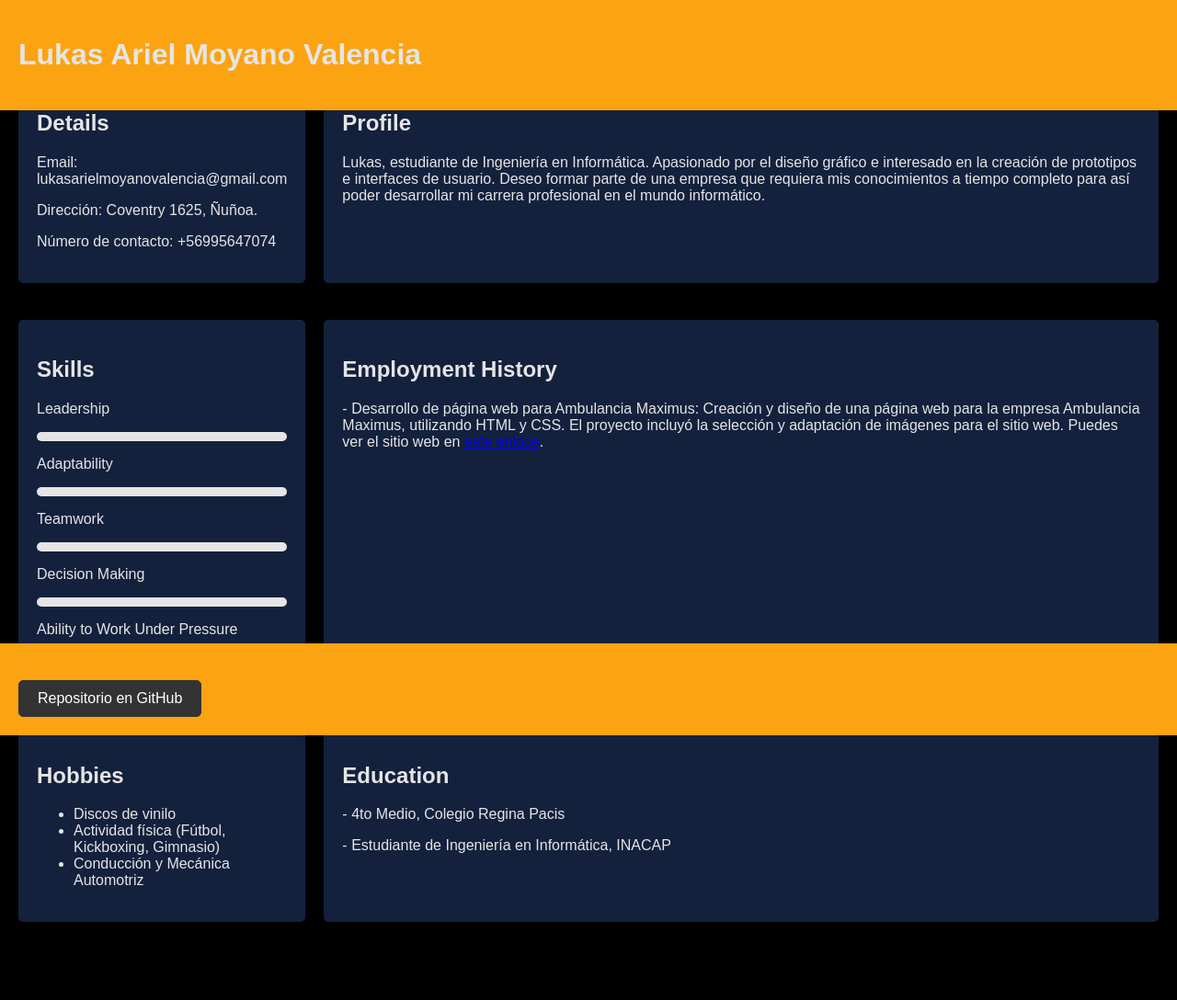
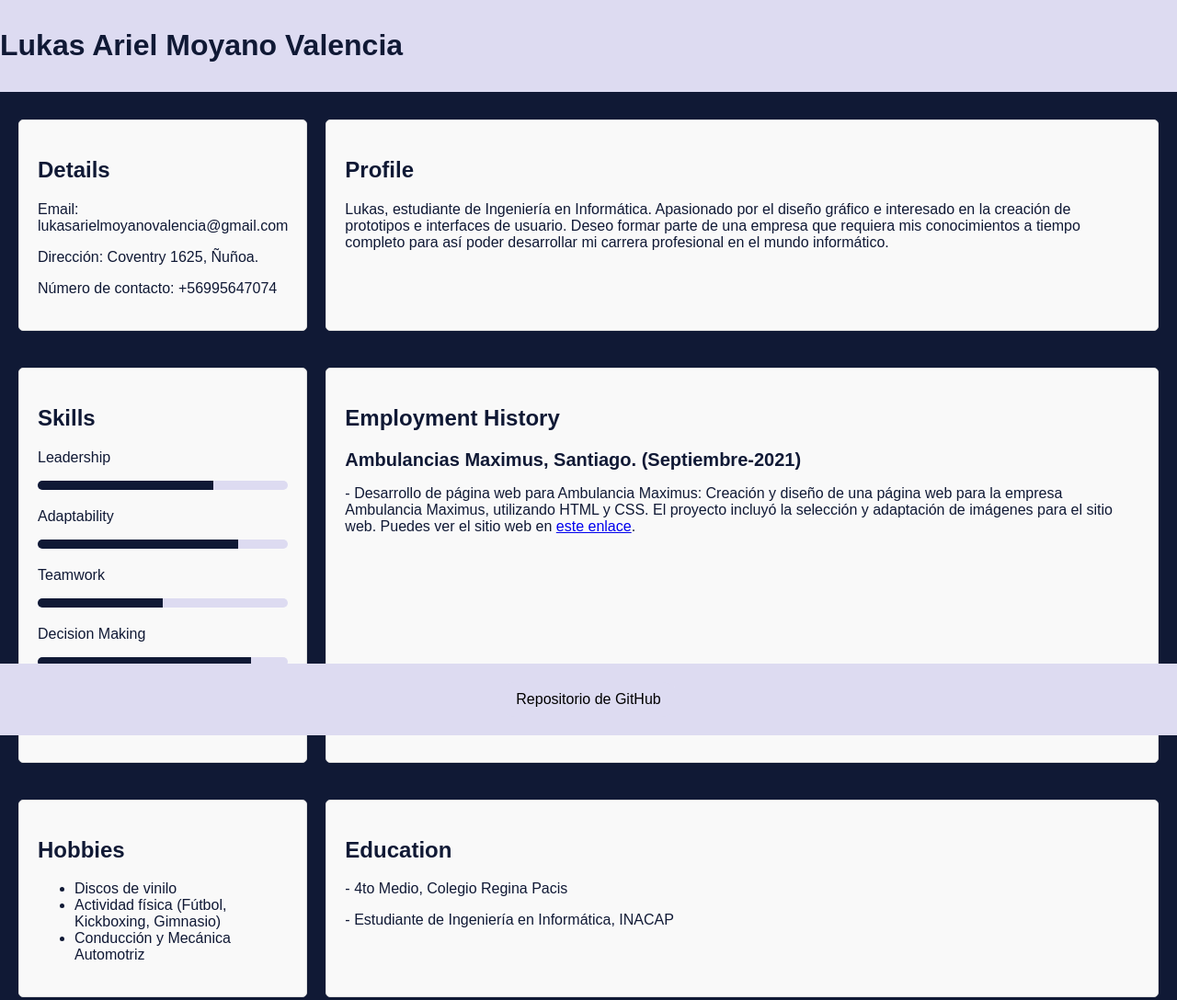
Before and after one commit to LukasMoyanoV/cv, a plain HTML site: page index.html in a window 1280 px wide. Shown: the whole page at 92% size. Before the commit the page ends 1043 px from the top, so only its background shows below. Drawn offline with Linux system fonts and the light colour scheme.

Commit message:
Definicion de paleta de colores, ajuste de tamaños en Header/Footer. Faltaria añadir 3 recursos externos.

```diff
--- a/index.html
+++ b/index.html
@@ -12,34 +12,36 @@
     </header>
 
     <main>
-        <div id="details" class="cv-section">
+        <section id="details">
             <h2>Details</h2>
             <p>Email: lukasarielmoyanovalencia@gmail.com</p>
             <p>Dirección: Coventry 1625, Ñuñoa.</p>
             <p>Número de contacto: +56995647074</p>
-        </div>
-        <div id="profile" class="cv-section">
+        </section>
+
+        <section id="profile">
             <h2>Profile</h2>
             <p>Lukas, estudiante de Ingeniería en Informática. Apasionado por el diseño gráfico e interesado en la creación de prototipos e interfaces de usuario. Deseo formar parte de una empresa que requiera mis conocimientos a tiempo completo para así poder desarrollar mi carrera profesional en el mundo informático.</p>
-        </div>
-        <div id="skills" class="cv-section">
+        </section>
+
+        <section id="skills">
             <h2>Skills</h2>
             <div class="skill">
                 <p>Leadership</p>
+                <div class="progress-bar">
+                    <div class="progress" style="width: 70%;"></div>
+                </div>
+            </div>
+            <div class="skill">
+                <p>Adaptability</p>
                 <div class="progress-bar">
                     <div class="progress" style="width: 80%;"></div>
                 </div>
             </div>
             <div class="skill">
-                <p>Adaptability</p>
-                <div class="progress-bar">
-                    <div class="progress" style="width: 60%;"></div>
-                </div>
-            </div>
-            <div class="skill">
                 <p>Teamwork</p>
                 <div class="progress-bar">
-                    <div class="progress" style="width: 70%;"></div>
+                    <div class="progress" style="width: 50%;"></div>
                 </div>
             </div>
             <div class="skill">
@@ -51,24 +53,27 @@
             <div class="skill">
                 <p>Ability to Work Under Pressure</p>
                 <div class="progress-bar">
-                    <div class="progress" style="width: 75%;"></div>
+                    <div class="progress" style="width: 90%;"></div>
                 </div>
             </div>
-        </div>
-        <div id="employement-history" class="cv-section">
-            <h2>Employment History</h2>
-            <p>- Desarrollo de página web para Ambulancia Maximus: Creación y diseño de una página web para la empresa Ambulancia Maximus, utilizando HTML y CSS. El proyecto incluyó la selección y adaptación de imágenes para el sitio web. Puedes ver el sitio web en <a href="https://web.archive.org/web/20211125230732/http://ambulanciamaximus.cl/" target="_blank">este enlace</a>.</p>
-        </div>
+        </section>
 
-        <div id="hobbies" class="cv-section">
+        <section id="employement-history">
+            <h1>Employment History</h1>
+            <h2>Ambulancias Maximus, Santiago. (Septiembre-2021)</h2>
+            <p>- Desarrollo de página web para Ambulancia Maximus: <n>Creación y diseño de una página web para la empresa Ambulancia Maximus, utilizando HTML y CSS. El proyecto incluyó la selección y adaptación de imágenes para el sitio web.</n> Puedes ver el sitio web en <a href="https://web.archive.org/web/20211125230732/http://ambulanciamaximus.cl/" target="_blank">este enlace</a>.</p>
+        </section>
+
+        <section id="hobbies">
             <h2>Hobbies</h2>
             <ul>
                 <li>Discos de vinilo</li>
                 <li>Actividad física (Fútbol, Kickboxing, Gimnasio)</li>
                 <li>Conducción y Mecánica Automotriz</li>
             </ul>
-        </div>
-        <section id="education" class="cv-section">
+        </section>
+
+        <section id="education">
             <h2>Education</h2>
             <p>- 4to Medio, Colegio Regina Pacis</p>
             <p>- Estudiante de Ingeniería en Informática, INACAP</p>
@@ -77,7 +82,8 @@
     </main>
 
     <footer>
-        <a href="https://github.com/LukasMoyanoValencia" target="_blank" class="repo-link">Repositorio en GitHub</a>
+        <a href="https://github.com/LukasMoyanoV" target="_blank" class="button">Repositorio de GitHub</a>
     </footer>
+
 </body>
 </html>
--- a/styles.css
+++ b/styles.css
@@ -5,69 +5,100 @@ body {
     display: grid;
     grid-template-rows: auto 1fr auto; /* Header, Main, Footer */
     min-height: 100vh; /* Mínimo 100% del viewport height */
-    background-color: black; /* Fondo negro */
-    color: #E5E5E5; /* Color del texto */
+    background-color:#101935; /* Azul de la paleta */
+    color: #101935;
 }
 
-.cv-section {
-    padding: 20px;
-    border-radius: 5px;
-    background-color: #14213D; /* Azul oscuro */
-    margin-bottom: 20px; /* Espacio entre secciones */
+
+header {
+    position: fixed; /* Fijar en la parte superior */
+    top: 0; /* Alinear en la parte superior */
+    width: 100%; /* Ancho completo */
+    background-color:#DDDBF1; /* Naranja */
+    color: #101935; /* Letras blancas */
+    padding: 10px 0; /* Un tercio menos de altura */
+    z-index: 1000; /* Asegurar que esté por encima de otros elementos */
 }
 
-header {
-    position: fixed;
-    top: 0;
-    width: 100%;
-    background: #FCA311; /* Naranja */
-    padding: 20px;
-    z-index: 1000; /* Para asegurarse de que esté por encima de otros elementos */
+
+
+footer {
+    position: fixed; /* Fijar en la parte inferior */
+    bottom: 0; /* Alinear en la parte inferior */
+    width: 100%; /* Ancho completo */
+    background-color: #DDDBF1; /* Negro */
+    color: #DDDBF1; /* Letras blancas */
+    text-align: center;
+    padding: 20px 0; /* Doble de alto */
+    margin-top: 20px; /* Espacio adicional */
+}
+
+
+/* Estilos para el botón */
+.button {
+    display: inline-block;
+    padding: 10px 20px;
+    border-radius: 50px; /* Bordes circulares */
+    background-color: #DDDBF1; /* Blanco */
+    color: #000; /* Letras negras */
+    text-decoration: none; /* Sin subrayado */
+    transition: background-color 0.3s, color 0.3s; /* Transición suave */
+}
+
+.button:hover {
+    background-color: #000; /* Negro al hacer hover */
+    color: #DDDBF1; /* Letras blancas al hacer hover */
 }
 
 main {
     display: grid;
     grid-template-columns: 1fr 3fr; /* Aside 1/4, Main 3/4 */
     grid-gap: 20px;
-    padding: 20px;
-    margin-top: 60px; /* Ajusta el contenido para que no quede detrás del encabezado */
-    overflow: auto; /* Añadir scroll si el contenido es más largo que la pantalla */
+    padding: 70px 20px; /* Añadir un margen inferior */
+    height: auto; /* Altura automática */
+    overflow: hidden; /* Ocultar el desbordamiento */
+    margin-top: 60px; /* Añadir un margen superior */
+    margin-bottom: 20px; /* Ajustar el margen inferior */
 }
 
-footer {
-    position: fixed;
-    bottom: 0;
-    width: 100%;
-    background: #FCA311; /* Naranja */
-    padding: 20px;
-    z-index: 1000; /* Para asegurarse de que esté por encima de otros elementos */
+#employement-history h1 {
+    font-size: 24px; /* Tamaño de fuente para h1 */
 }
 
-a.repo-link {
-    display: inline-block;
-    padding: 10px 20px;
-    margin-top: 20px;
-    background-color: #333; /* Negro */
-    color: white;
-    text-decoration: none;
-    border-radius: 5px;
-    transition: background-color 0.3s;
-    border: 1px solid #333; /* Añadir un borde */
+#employement-history h2 {
+    font-size: 20px; /* Tamaño de fuente para h2 */
 }
 
-a.repo-link:hover {
-    background-color: #FCA311; /* Naranja */
-    border: 1px solid #FCA311; /* Cambiar el color del borde al pasar el cursor */
+
+aside {
+    background-color: #f9f9f9;
+    padding: 20px;
+    border: 1px solid #ddd;
+    border-radius: 5px;
 }
 
+section {
+    padding: 20px;
+    border: 1px solid #ddd;
+    border-radius: 5px;
+    background-color: #f9f9f9;
+    margin-bottom: 20px; /* Agregar espacio inferior */
+}
+
+
 .skill {
-    margin-bottom: 10px;
+    margin-bottom: 20px;
 }
 
 .progress-bar {
-    background-color: #E5E5E5; /* Azul claro */
+    background-color: #DDDBF1; /* Naranja */
     border-radius: 5px;
     height: 10px;
     margin-top: 5px;
     overflow: hidden;
 }
+
+.progress {
+    background-color: #101935; /* Azul */
+    height: 100%;
+}
```
